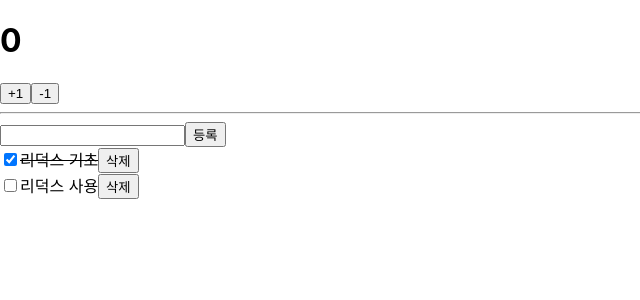
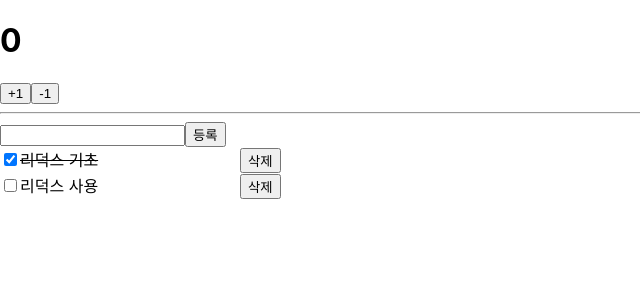
Before and after one commit to thilllon/art-of-react, a React (Create React App) app in the folder react-redux-tutorial/: page / in a window 1280 px wide. Shown: the top 300 px of the page, without its empty margins (0-640 px from the left). Built offline with nearby package versions, Linux system fonts and the light colour scheme.

Commit message:
todo item 가로 길이 설정

```diff
--- a/react-redux-tutorial/src/components/Todos.js
+++ b/react-redux-tutorial/src/components/Todos.js
@@ -4,7 +4,7 @@ const TodoItem = ({ todo, onToggle, onRemove }) => {
   return (
     <div>
       <input type="checkbox" onClick={onClickCheck} checked={todo.done} readOnly={true} id={`chk_${todo.id}`} />
-      <label htmlFor={`chk_${todo.id}`}>
+      <label htmlFor={`chk_${todo.id}`} style={{ display: 'inline-block', width: '220px' }}>
         <span style={{ textDecoration: todo.done ? 'line-through' : 'none' }}>{todo.text}</span>
       </label>
       {/* <button onClick={onRemove}>삭제</button> */}
```
